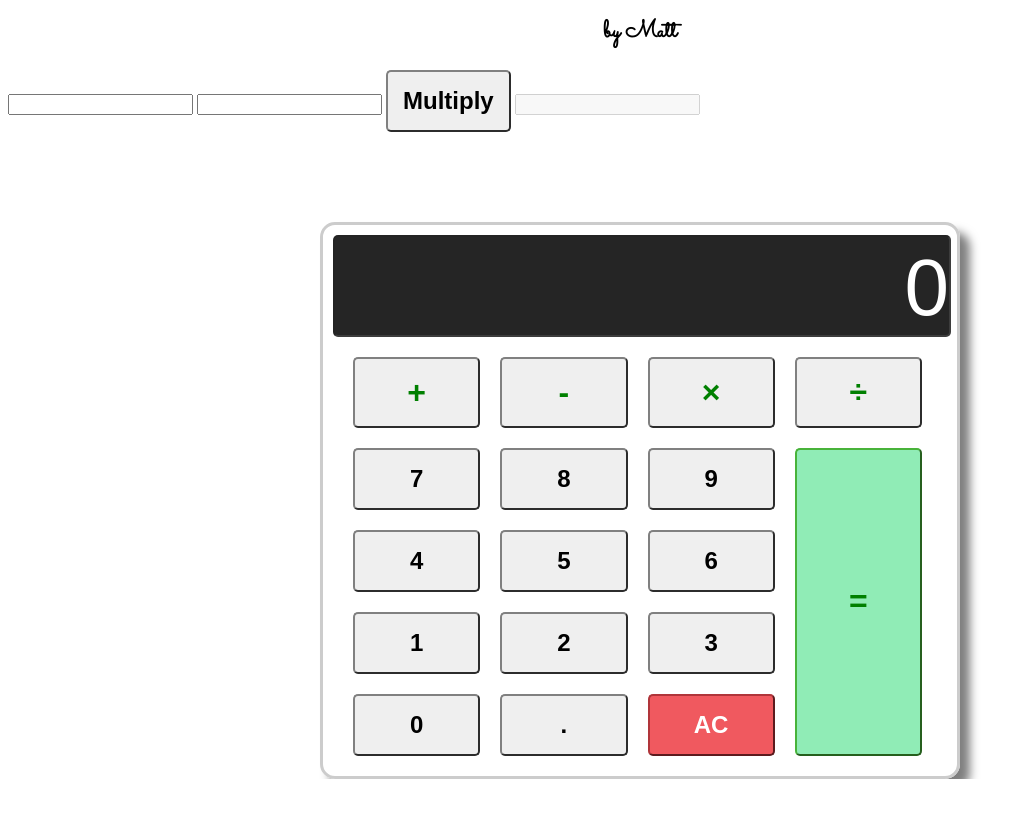
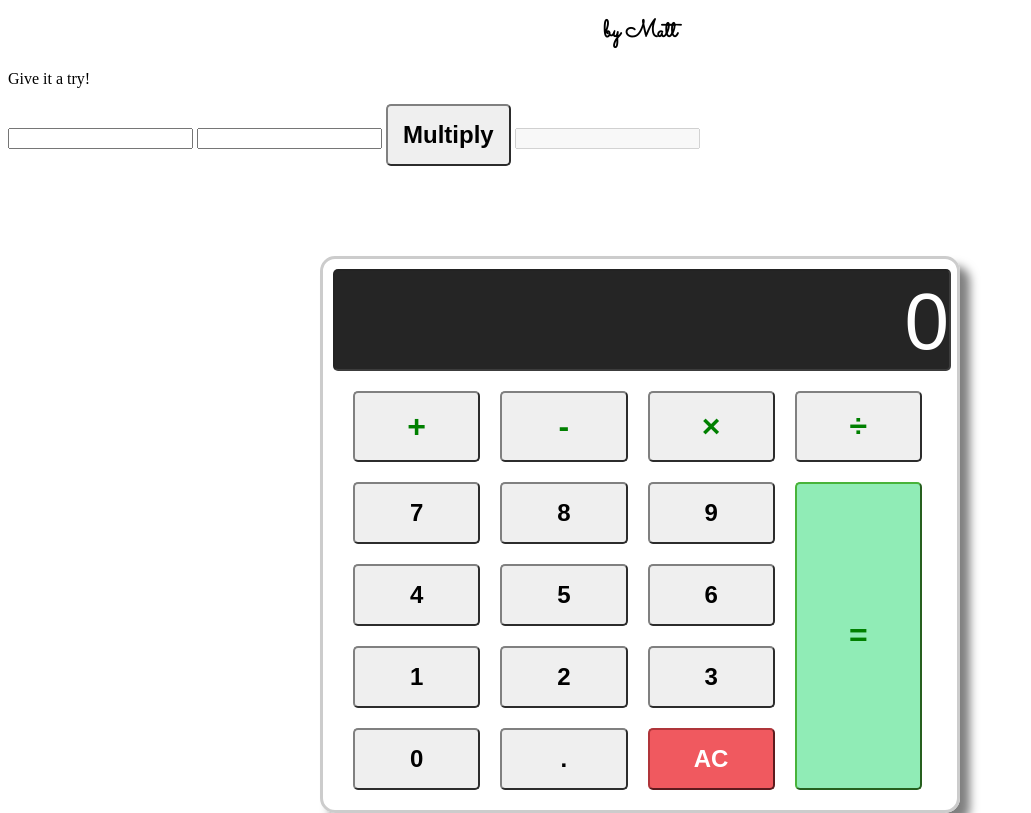
Before and after one commit to iammattholland/Calculator-v1, a plain HTML site: page index.html in a window 1280 px wide. Shown: the part 125-938 px from the top of the page, without its empty margins (0-1031 px from the left). Before the commit the page ends 904 px from the top, so only its background shows below. Drawn offline with Linux system fonts and the light colour scheme.

Commit message:
Text update

```diff
--- a/index.html
+++ b/index.html
@@ -12,6 +12,7 @@
 <body>
     <h1>Calculator</h1>
     <h2>by Matt</h2>
+    <p>Give it a try!</p>
 
 
 <div>
```
